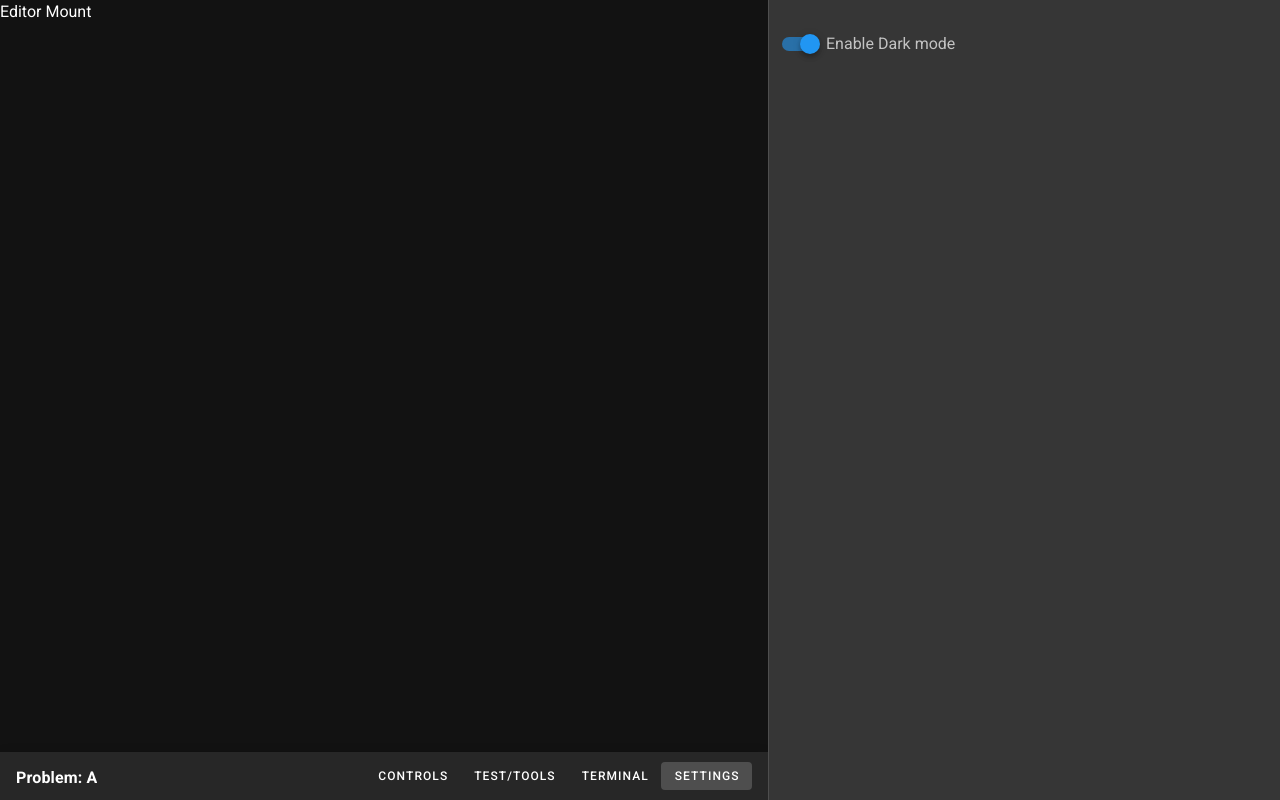
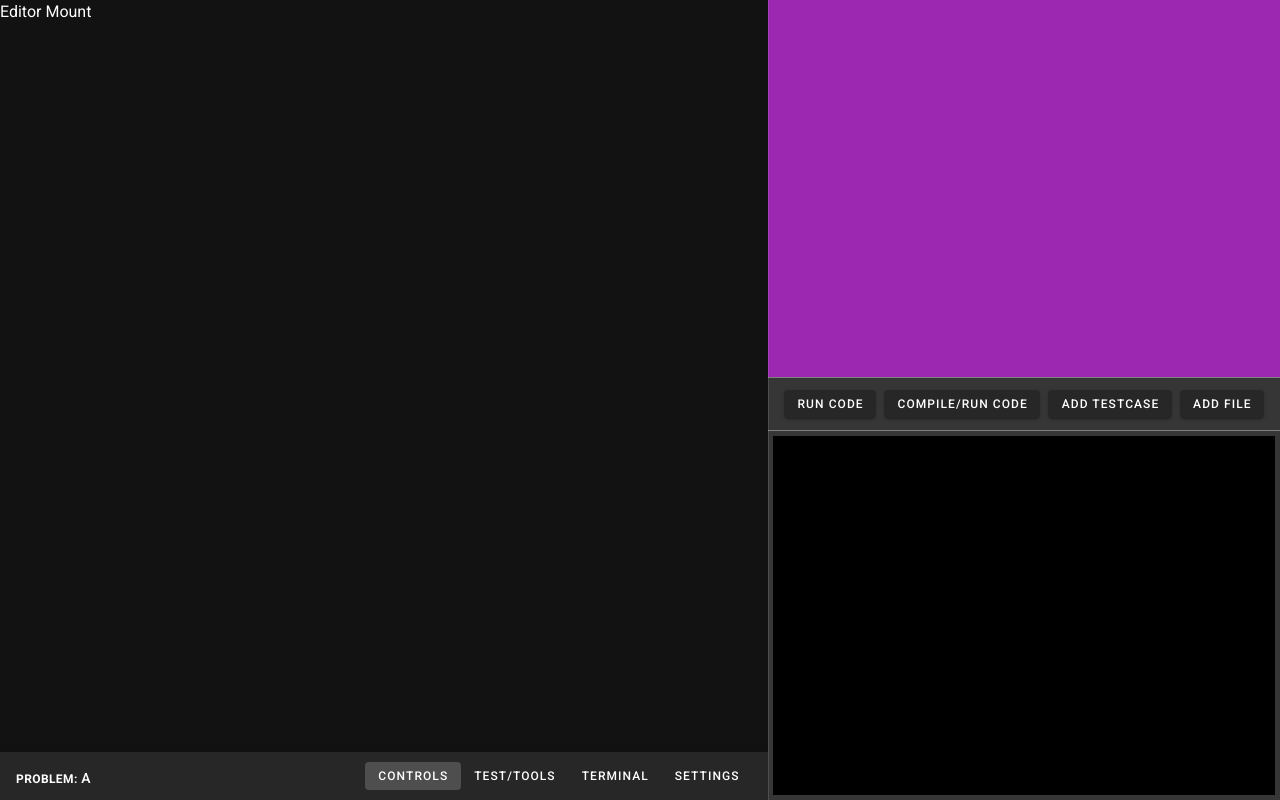
Before and after one commit to hnanacc/sprint, a Vue app: page /#/ in a window 1280 px wide. Before the commit this address led to /#/settings. Built offline with nearby package versions, Linux system fonts and the light colour scheme.

Commit message:
Added scrollbar styles

```diff
--- a/src/App.vue
+++ b/src/App.vue
@@ -33,3 +33,22 @@ export default {
   }
 };
 </script>
+
+<style>
+  ::-webkit-scrollbar{
+    height: 4px;
+    width: 5px;
+  }
+
+  ::-webkit-scrollbar-track {
+    background-color: transparent;
+  }
+
+  ::-webkit-scrollbar-corner {
+    background-color: transparent;
+  }
+
+  ::-webkit-scrollbar-thumb {
+    background-color: grey;
+  }
+</style>
--- a/src/components/AppBar.vue
+++ b/src/components/AppBar.vue
@@ -2,7 +2,8 @@
 <div>
   <v-app-bar :bottom="bottomAppBar" dense app>
     <v-toolbar-title>
-      <span class="subtitle-1 font-weight-bold">Problem: {{ title }}</span>
+      <span class="caption font-weight-bold">PROBLEM:</span>
+      <span class="subtitle-2"> {{ title }}</span>
     </v-toolbar-title>
 
     <v-spacer></v-spacer>
--- /dev/null
+++ b/src/components/ControlBottom.vue
@@ -0,0 +1,38 @@
+<template>
+  <div class="textContainer">
+    <textarea readonly class="textbox" v-text="text"></textarea>
+  </div>
+</template>
+
+<script>
+export default {
+  data() {
+    return {
+      text: "[19.01.19 02:33 AM] Build successful.\n[19.01.19 02:33 AM] Build successful.\n[19.01.19 02:33 AM] Build successful.\n[19.01.19 02:33 AM] Build successful.\n[19.01.19 02:33 AM] Build successful.\n[19.01.19 02:33 AM] Build successful.\n[19.01.19 02:33 AM] Build successful.\n[19.01.19 02:33 AM] Build successful.\n[19.01.19 02:33 AM] Build successful.\n[19.01.19 02:33 AM] Build successful.\n[19.01.19 02:33 AM] Build successful.\n[19.01.19 02:33 AM] Build successful.\n[19.01.19 02:33 AM] Build successful.\n[19.01.19 02:33 AM] Build successful.\n[19.01.19 02:33 AM] Build successful.\n[19.01.19 02:33 AM] Build successful.\n[19.01.19 02:33 AM] Build successful.\n"
+    };
+  }
+};
+</script>
+
+<style>
+.textContainer {
+  width: 100%;
+  height: 800px;
+  box-sizing: border-box;
+  padding: 5px;
+}
+
+.textbox {
+  box-sizing: border-box;
+  padding: 10px;
+  background: black;
+  height: 100%;
+  width: 100%;
+  resize: none;
+  font-family: monospace;
+  font-size: 14px;
+  overflow-y: scroll;
+  outline: none;
+}
+
+</style>
--- /dev/null
+++ b/src/components/ControlCenter.vue
@@ -0,0 +1,34 @@
+<template>
+    <v-container class="root d-flex justify-space-around">
+        <v-btn small @click="runCode"> run code </v-btn>
+        <v-btn small @click="compileRunCode"> compile/run code </v-btn>
+        <v-btn small @click="addTest"> add testcase </v-btn>
+        <v-btn small @click="addFile"> add file </v-btn>
+    </v-container>
+</template>
+
+<script>
+export default {
+    methods: {
+        runCode: function(){
+            console.log("Running code...")
+        },
+        compileRunCode: function(){
+            console.log("Compiling and running code...")
+        },
+        addTest: function(){
+            console.log("Test Added...")
+        },
+        addFile: function(){
+            console.log("Adding File...")
+        }
+    }
+}
+</script>
+
+<style>
+    .root {
+        border-top: 1px solid grey;
+        border-bottom: 1px solid grey;
+    }
+</style>
--- /dev/null
+++ b/src/components/ControlTop.vue
@@ -0,0 +1,17 @@
+<template>
+  <v-container class="purple" fill-height fluid>
+  </v-container>
+</template>
+
+<script>
+export default {
+  data() {
+    return {
+        currentFile: 0,
+        currentTest: -1,
+      items: ["A.cpp", "B.cpp", "C.cpp", "D.cpp","D.cpp","D.cpp","D.cpp","D.cpp","D.cpp","D.cpp","D.cpp"],
+      testcases: ["Testcase #1", "Testcase #2", "Testcase #3", "Testcase #4"]
+    };
+  }
+};
+</script>
--- a/src/views/Controls.vue
+++ b/src/views/Controls.vue
@@ -1,10 +1,22 @@
 <template>
-    <div class="purple shower"> controls </div>
+    <v-container fill-height fluid class="d-flex flex-column flex-nowrap pa-0">
+        <ControlTop class="flex-grow-1"></ControlTop>
+        <ControlCenter></ControlCenter>
+        <ControlBottom></ControlBottom>
+    </v-container>
 </template>
 
-<style>
-    .shower{
+<script>
 
+import ControlTop from '@/components/ControlTop.vue';
+import ControlCenter from '@/components/ControlCenter.vue';
+import ControlBottom from '@/components/ControlBottom.vue';
 
+export default {
+    components: {
+        ControlTop,
+        ControlCenter,
+        ControlBottom
     }
-</style>
+}
+</script>
--- a/src/views/Settings.vue
+++ b/src/views/Settings.vue
@@ -15,6 +15,7 @@ export default {
     methods: {
         changeTheme: function() {
             this.$vuetify.theme.dark = this.darkmode;
+            this.darkmode = !this.darkmode;
         }
     }
 
```
